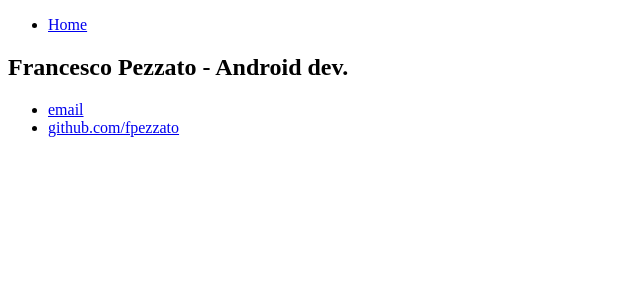
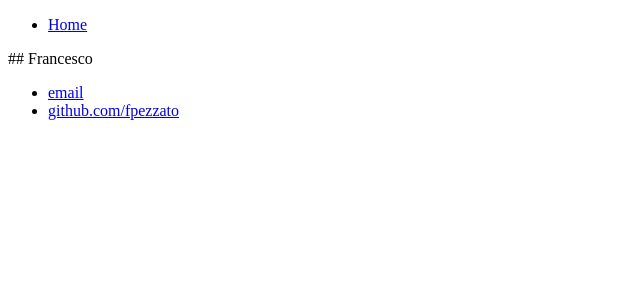
Before and after one commit to fpezzato/fpezzato.github.io, a Jekyll site: the page built from index.html, in a window 1280 px wide. Shown: the top 300 px of the page, without its empty margins (0-640 px from the left). Built offline with Jekyll 4.4.1, drawn with Linux system fonts in a browser that asks for light colours.

Commit message:
demo markdown

```diff
--- a/index.html
+++ b/index.html
@@ -2,8 +2,4 @@
 layout: default
 title: Francesco Pezzato, Andorid dev.
 ---
-<div class="blurb">
-	<h2>Francesco Pezzato - Android dev.</h2>
-
-
-</div><!-- /.blurb -->
+## Francesco
```
